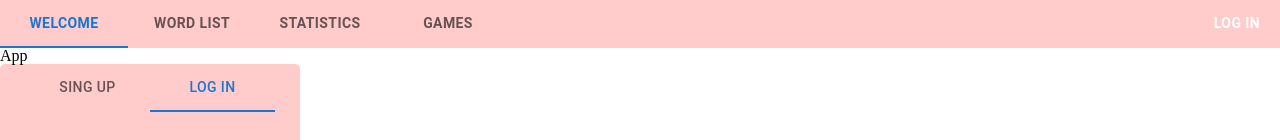
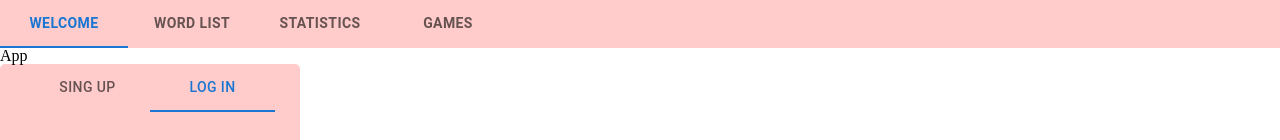
Before and after one commit to AelxRmoan/rs-lang, a React app: page / in a window 1280 px wide. Shown: the top 140 px of the page. Built offline with nearby package versions, Linux system fonts and the light colour scheme.

Commit message:
fix: fix indents

```diff
--- a/src/components/App/index.tsx
+++ b/src/components/App/index.tsx
@@ -1,7 +1,7 @@
 import { StyledEngineProvider } from '@mui/material';
 import React from 'react';
 import { SignUpForm } from '../SingUpForm';
-import { Header } from '../Header/header';
+import { Header } from '../header/header';
 
 export const App: React.FC = () => {
   return (
--- a/src/components/Button/button.tsx
+++ b/src/components/Button/button.tsx
@@ -1,4 +1,3 @@
-import css from './button.css'
 import { Button as MuiButton } from '@mui/material';
 
 interface Props {
@@ -8,7 +7,7 @@ interface Props {
 
 export const Button: React.FC<Props> = ({children, selector, onClick}) => {
   return (
-    <MuiButton variant="contained" className={`${css.btn} ${selector}`} onClick={onClick}>
+    <MuiButton variant="contained" className={`${selector}`} onClick={onClick}>
       {children}
     </MuiButton>
   );
--- a/src/components/header/header.tsx
+++ b/src/components/header/header.tsx
@@ -1,5 +1,5 @@
 import css from './header.css'
-import { Button } from '../Button/button';
+// import { Button } from '../Button/button';
 import { useState } from 'react';
 import { Tab, Tabs } from '@mui/material';
 
@@ -19,15 +19,15 @@ export const Header = () => {
 
   return (
     <header className={css.header} id="header">
-    <div className={css.header__flex} id="header__flex">
-      <Tabs className={css.menu} value={currentTab} onChange={handleTabs}>
+      <div className={css.header__flex} id="header__flex">
+        <Tabs className={css.menu} value={currentTab} onChange={handleTabs}>
           <Tab className={css.tab} label="Welcome" />
           <Tab className={css.tab} label="Word List" />
           <Tab className={css.tab} label="Statistics" />
           <Tab className={css.tab} label="Games" />
         </Tabs>
-    </div>
-      <Button selector={css.btn} onClick={() => {}}>Log in</Button>
-  </header>
+      </div>
+      {/* <Button selector={css.btn} onClick={() => {}}>Log in</Button> */}
+    </header>
   )
 };
```
Also changed, not shown: src/components/Button/button.css (line endings or trailing spaces).
